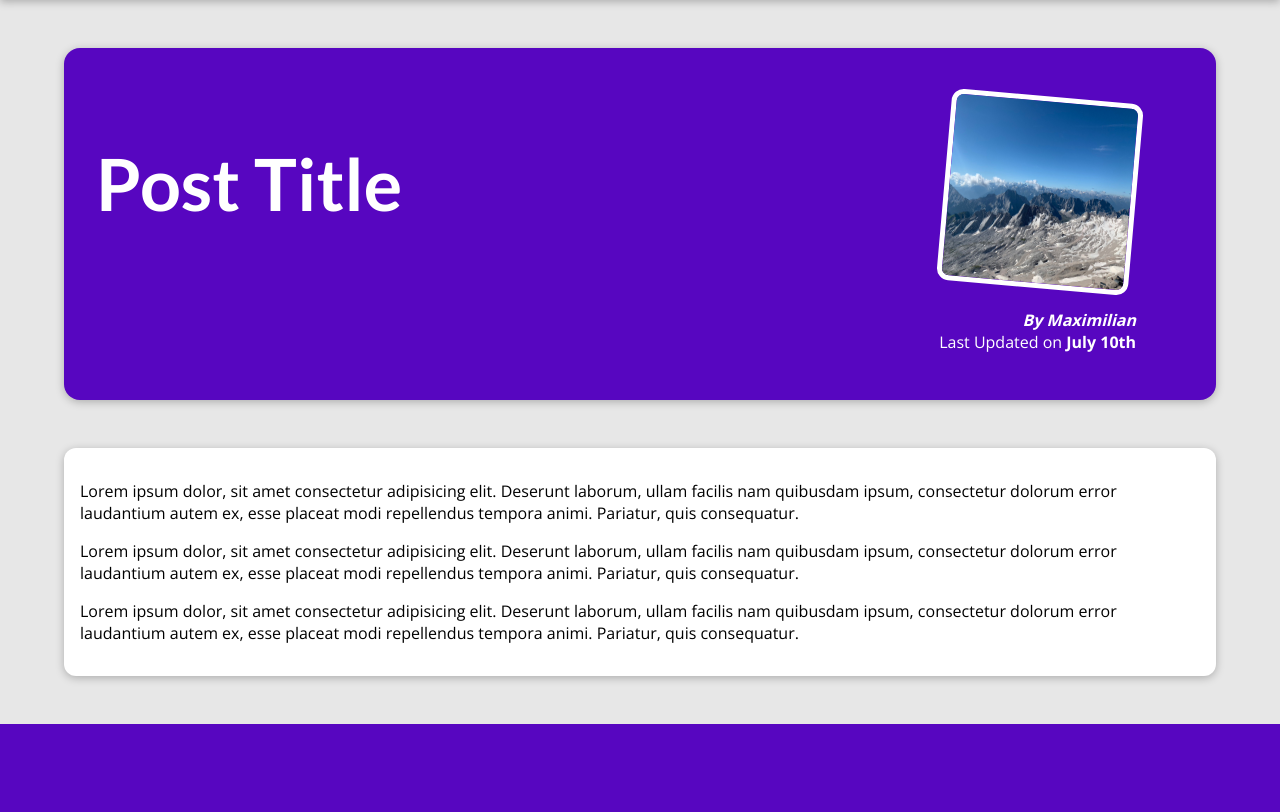
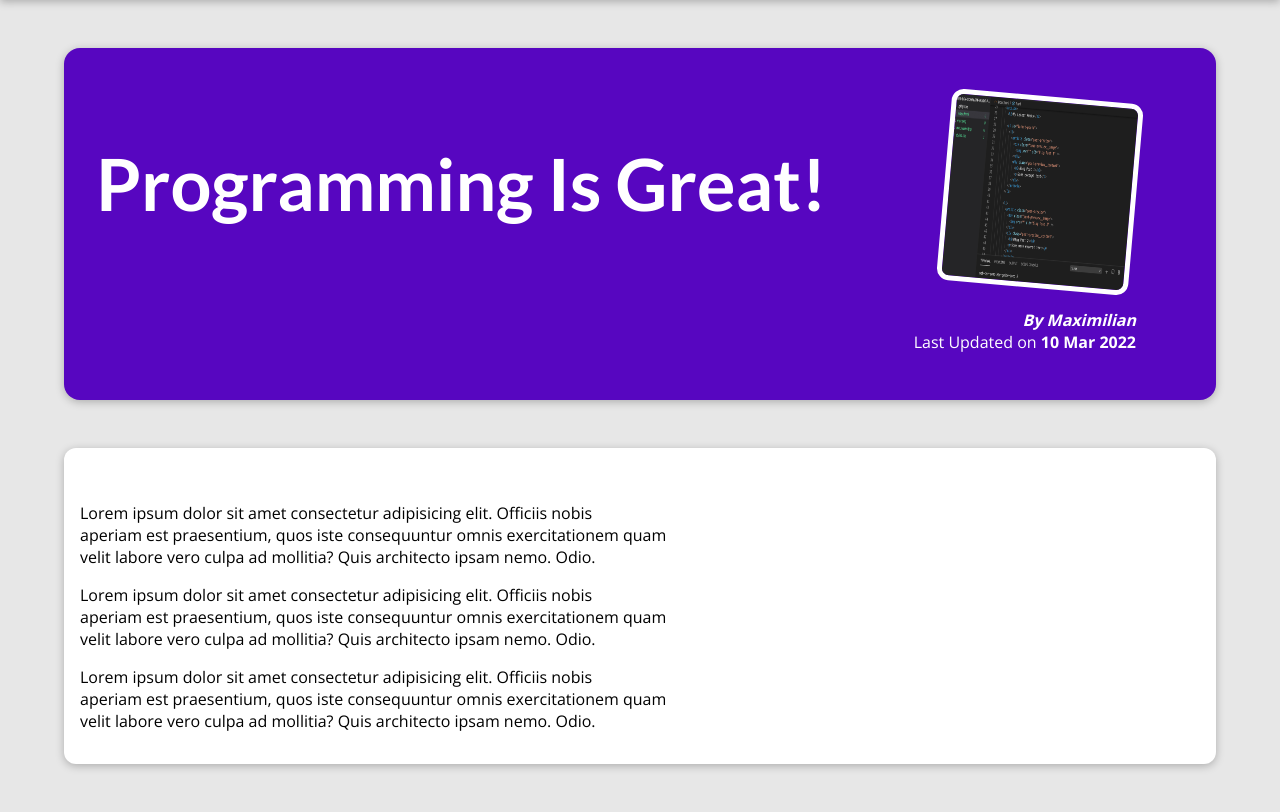
Before and after one commit to gsuvodip/django-the-complete-guide, a Django app: page /posts/programming-is-fun in a window 1280 px wide. Shown: the part 80-892 px from the top of the page. Before the commit the page ends 804 px from the top, so only its background shows below. Run offline with Django 4.2, Linux system fonts and the light colour scheme.

Commit message:
dynamic data for all-posts and post-detail page

```diff
--- a/prj_my_site/blog/templates/blog/post-detail.html
+++ b/prj_my_site/blog/templates/blog/post-detail.html
@@ -2,7 +2,7 @@
 {% load static %}
 
 {% block title %}
-    This Post Title
+    {{post.title}}
 {% endblock title %}
 
 {% block css_files %}
@@ -11,30 +11,16 @@
 
 {% block content %}
     <section id="summary">
-      <h2>Post Title</h2>
+      <h2>{{post.title}}</h2>
       <article>
-        <img src="{% static 'blog/images/mountains.jpg' %}" alt="Post Title" />
-        <address>By Maximilian</address>
+        <img src="{% static 'blog/images/'|add:post.image %}" alt="{{post.title}}" />
+        <address>By {{post.author|title}}</address>
         <div>
-          Last Updated on <time>July 10th</time>
+          Last Updated on <time>{{post.date|date:"d M Y"}}</time>
         </div>
       </article>
     </section>
     <main>
-      <p>
-        Lorem ipsum dolor, sit amet consectetur adipisicing elit. Deserunt laborum,
-        ullam facilis nam quibusdam ipsum, consectetur dolorum error laudantium autem ex,
-        esse placeat modi repellendus tempora animi. Pariatur, quis consequatur.
-      </p>
-      <p>
-        Lorem ipsum dolor, sit amet consectetur adipisicing elit. Deserunt laborum,
-        ullam facilis nam quibusdam ipsum, consectetur dolorum error laudantium autem ex,
-        esse placeat modi repellendus tempora animi. Pariatur, quis consequatur.
-      </p>
-      <p>
-        Lorem ipsum dolor, sit amet consectetur adipisicing elit. Deserunt laborum,
-        ullam facilis nam quibusdam ipsum, consectetur dolorum error laudantium autem ex,
-        esse placeat modi repellendus tempora animi. Pariatur, quis consequatur.
-      </p>
+      {{post.content|linebreaks}}
     </main>
 {% endblock content %}
--- a/prj_my_site/blog/views.py
+++ b/prj_my_site/blog/views.py
@@ -81,7 +81,12 @@
     })
 
 def posts(request):
-    return render(request, "blog/all-posts.html")
+    return render(request, "blog/all-posts.html", {
+        "all_posts": all_posts,
+    })
 
 def post_detail(request, slug):
-    return render(request, "blog/post-detail.html")
+    identified_post = next(post for post in all_posts if post['slug'] == slug)
+    return render(request, "blog/post-detail.html", {
+        "post": identified_post,
+    })
```
Also changed, not shown: prj_my_site/blog/templates/blog/all-posts.html (+3 -6 lines).
